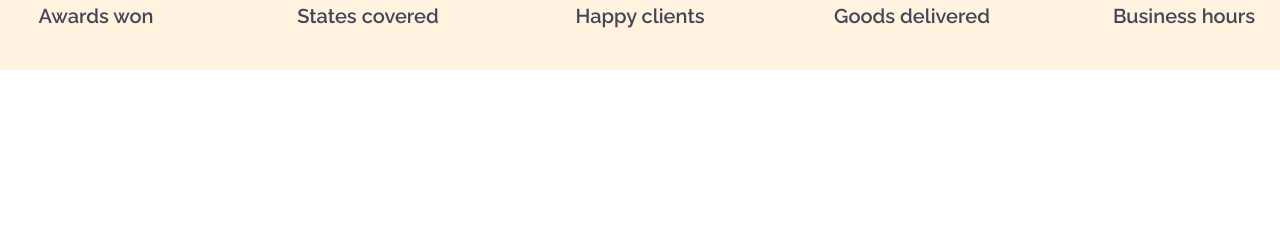
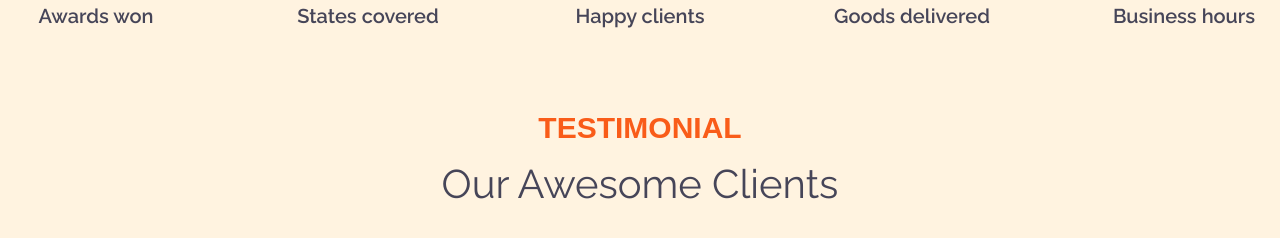
Before and after one commit to mahmudashif/QuriarBox, a React (Vite) app: page / in a window 1280 px wide. Shown: the part 2032-2270 px from the top of the page. Before the commit the page ends 2102 px from the top, so only its background shows below. Built offline with nearby package versions, Linux system fonts and the light colour scheme.

Commit message:
feat: testmonial part added

```diff
--- a/src/App.jsx
+++ b/src/App.jsx
@@ -4,6 +4,7 @@ import OfferCard from "./Components/layout/OfferCard";
 import Counter from "./Components/section/Counter";
 import Hero from "./Components/section/Hero";
 import Services from "./Components/section/Services";
+import Testimonial from "./Components/section/Testimonial";
 
 const App = () => {
   return (
@@ -13,6 +14,7 @@ const App = () => {
       <Services />
       <OfferCard />
       <Counter />
+      <Testimonial />
       {/* <Footer /> */}
     </div>
   );
--- /dev/null
+++ b/src/Components/section/Testimonial.jsx
@@ -0,0 +1,20 @@
+import React from "react";
+
+const Testimonial = () => {
+  return (
+    <div className="bg-BackgroundColor pt-10 pb-10">
+      <div className="max-w-max-width mx-auto">
+        <div className="text-center">
+          <h3 className="font-bold font-Oxanium text-3xl text-BasicOrange uppercase">
+            testimonial
+          </h3>
+          <h2 className="font-Raleway text-BasicGray text-[40px] capitalize pt-2">
+            our awesome clients
+          </h2>
+        </div>
+      </div>
+    </div>
+  );
+};
+
+export default Testimonial;
```
